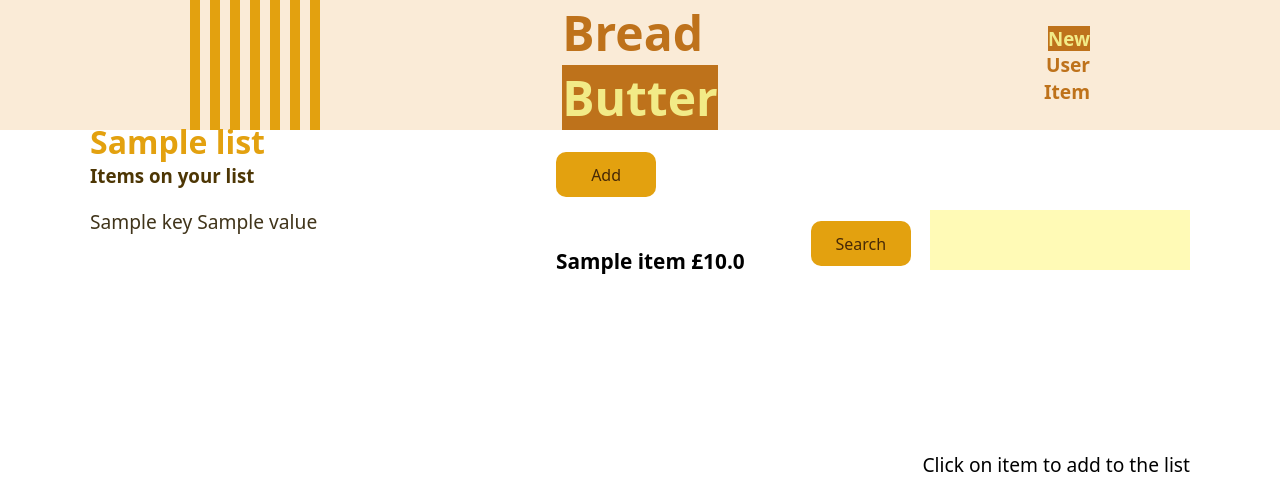
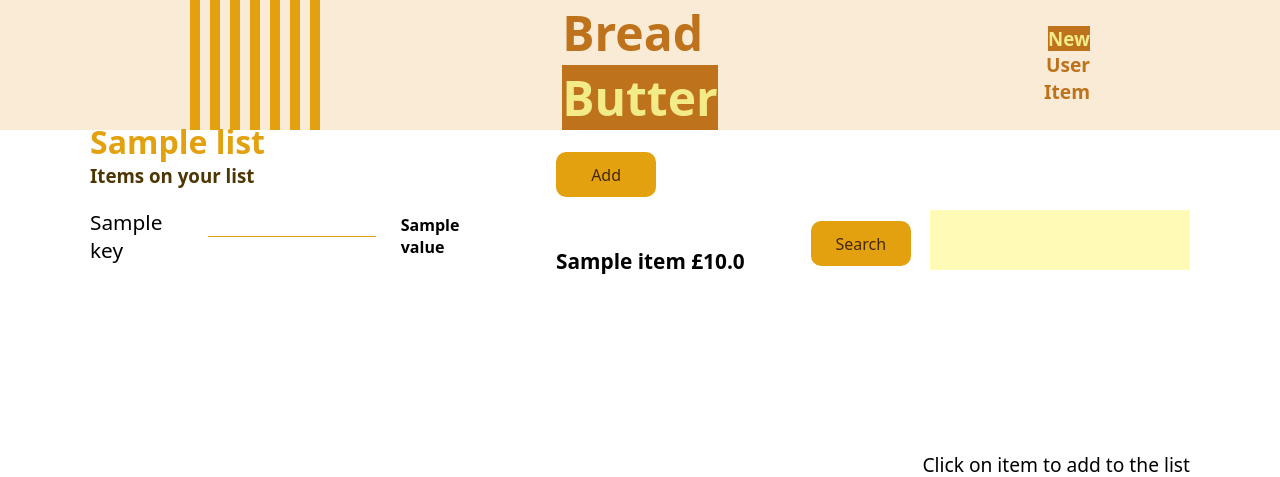
Before and after one commit to davidbujok/grocery_web_app, a Flask app: template templates/lists/search_item.jinja in a window 1280 px wide. Shown: the top 477 px of the page. Run offline with Flask 3, Linux system fonts and the light colour scheme; tables that the repository leaves empty hold one stand-in row (values such as "Sample post"); the template is opened without the code that fills it: values that come from a table or form of the project are taken from there, most other values are stand-ins (such as "Sample title", 1, 10 or a date in 2020); parts of the project's set-up code (start-up, migrations or seed data) failed here and were passed over.

Commit message:
fix: user not defined when search for item

```diff
--- a/controllers/lists_controller.py
+++ b/controllers/lists_controller.py
@@ -35,11 +35,12 @@ def search_item(list_id):
 
     item_name = request.form['item']
     list = List.select_the_list(list_id)
+    user = User.match_user_with_list(list_id)
     item = Item.select_search_item(item_name)
     on_list = UserList.group_items_on_the_list(list_id)
     items = Item.select_all_items()
 
-    return render_template('/lists/search_item.jinja', list=list, item=item, on_list=on_list, items=items)
+    return render_template('/lists/search_item.jinja', list=list, item=item, on_list=on_list, items=items, user=user)
 
 
 @lists_blueprint.route('/lists/<id>/add', methods=['POST'])
@@ -52,10 +53,9 @@ def add_item(id):
     UserList.add_new_item_to_the_list(list.id, item.id)
     on_list = UserList.group_items_on_the_list(list.id)
     user = User.match_user_with_list(list.id)
-    print(user.fullname)
 #     stores = Store.select_user_stores(user.id)
 
-    return render_template('/lists/search_item.jinja', list=list, item=item, on_list=on_list, items=items)
+    return render_template('/lists/search_item.jinja', list=list, item=item, on_list=on_list, items=items, user=user)
 
     # removed stores=stores from return statement
 
--- a/static/search_item.css
+++ b/static/search_item.css
@@ -25,6 +25,13 @@
     font-size: 1.2rem;
     margin-bottom: 1.5px;
     color: #40341a;
+}
+
+.list__page__add__entries {
+    display: flex;
+    flex-direction: column;
+    justify-content: space-between;
+    align-items: end;
 }
 
 .search__page__add__entries {
@@ -70,3 +77,30 @@
     font-size: 1.1rem;
     background-color: transparent;
 }
+
+.list__page__entry__wrapper {
+    margin-bottom: 5px;
+    display: flex;
+    gap: 25px;
+    justify-content: start;
+}
+
+.delete__button__from__list {
+    border: none;
+    background-color: transparent;
+    font-size: 1.3rem;
+    text-align: start;
+}
+
+.list__page__entry__line {
+    align-self: center;
+    height: 1px;
+    background-color: #E3A10F;
+    width: 200px;
+}
+
+.list__page__entry__count {
+    align-self: center;
+    font-size: 1.5;
+    font-weight: 600;
+}
--- a/templates/lists/search_item.jinja
+++ b/templates/lists/search_item.jinja
@@ -14,7 +14,14 @@
         <h3 class="search__page__list__name__subtitle">Items on your list</h3>
         <div class="search__page__entries__section">
             {% for key, value in on_list.items() %}
-            <p class="entries__section__entry">{{ key }} {{ value }}</p>
+            {# <p class="entries__section__entry">{{ key }} {{ value }}</p> #}
+            <form action="{{ url_for('lists.delete_item', list_id=list.id, user_id=user.id) }}" class="entries__section__form" method="post">
+                <div class="list__page__entry__wrapper">
+                    <button class="delete__button__from__list" type="submit" value="{{ key }}" name="item_name">{{ key }}</button>
+                    <div class="list__page__entry__line"></div>
+                    <p class="list__page__entry__count">{{ value }}</p>
+                </div>
+            </form>
             {% endfor %}
         </div>
     </div>
```
